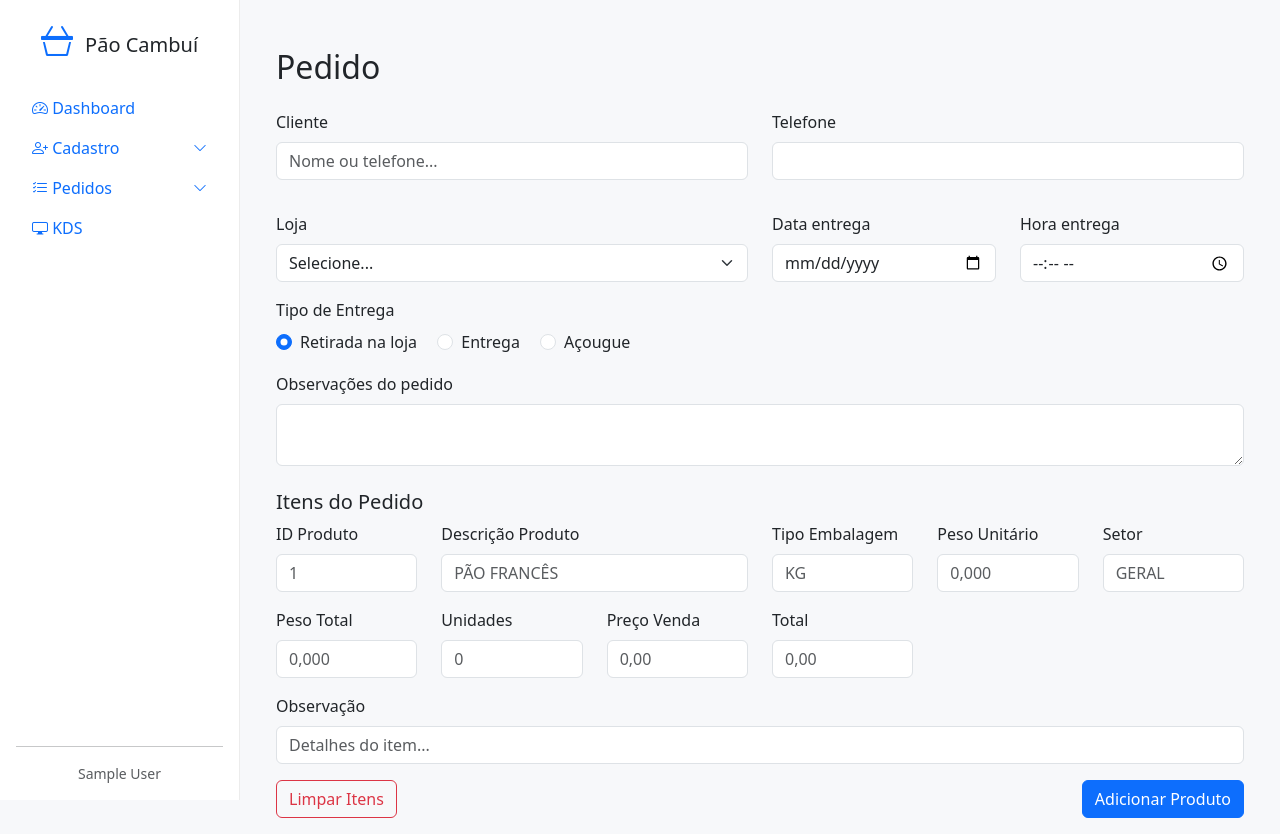
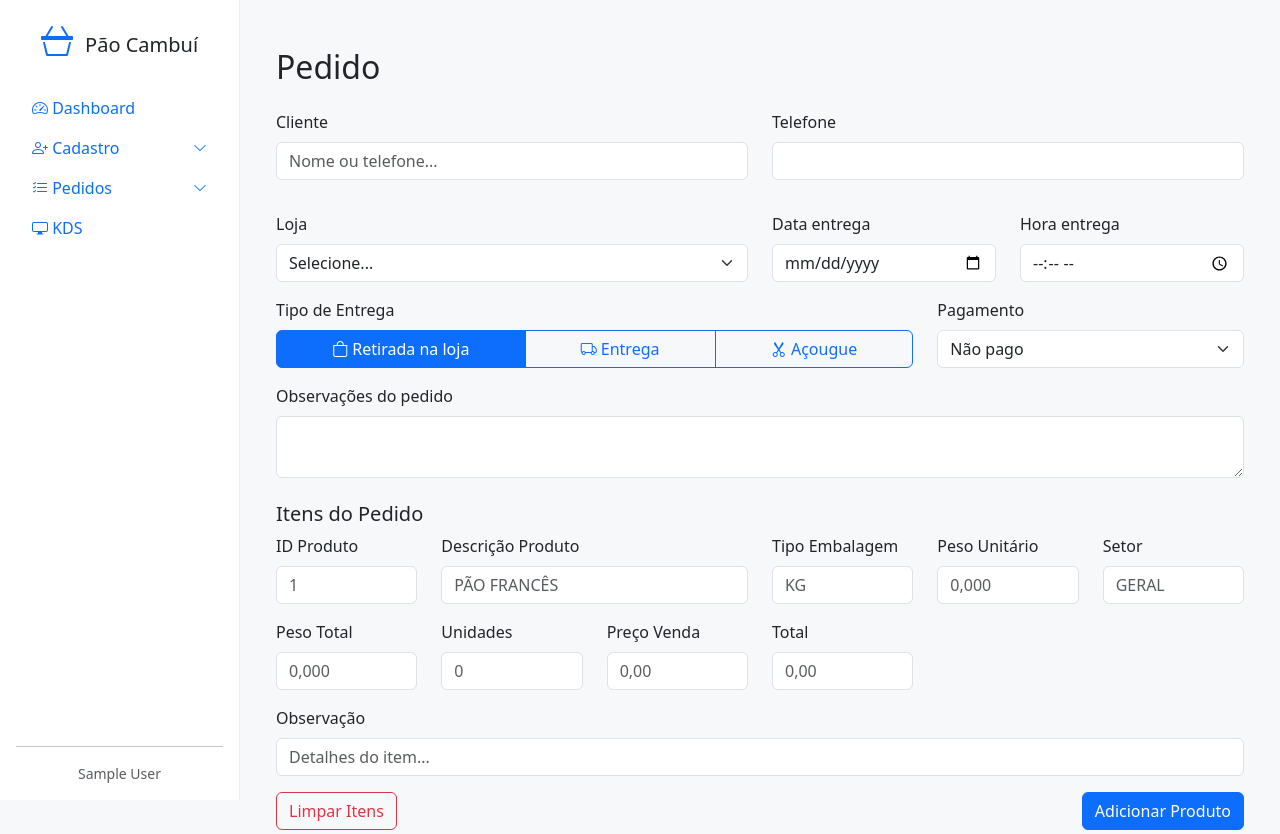
Before and after one commit to jgfpedra/projeto-padaria-kds-antigo, a Flask app: page /pedido in a window 1280 px wide. Shown: the top 834 px of the page. Run offline with Flask 3, Linux system fonts and the light colour scheme; the visitor is signed in with stand-in values (Sample User, id 1); data that the repository does not hold is empty; parts of the project's set-up code (start-up, migrations or seed data) failed here and were passed over; some libraries are stand-ins or nearby versions.

Commit message:
feat: pago button

```diff
--- a/app/api_routes.py
+++ b/app/api_routes.py
@@ -191,6 +191,7 @@ def salvar_pedido():
     try:
         cursor = conn.cursor()
         id_pedido = data.get("id_pedido")
+        pago = 1 if str(data.get("pago", 0)) in ("1", "true", "True") else 0
         novo_pedido = False
         if id_pedido:
             cursor.execute(
@@ -210,7 +211,8 @@ def salvar_pedido():
                         hora_entrega = %s,
                         telefone = %s,
                         observacoes = %s,
-                        tipo_entrega = %s
+                        tipo_entrega = %s,
+                        pago = %s
                     WHERE id = %s
                 """,
                     (
@@ -221,6 +223,7 @@ def salvar_pedido():
                         data["telefone"],
                         data["observacoes"],
                         data["tipo_entrega"],
+                        pago,
                         id_pedido,
                     ),
                 )
@@ -237,8 +240,8 @@ def salvar_pedido():
             cursor.execute(
                 """
                 INSERT INTO pedidos (id_cliente, id_loja, data_entrega,
-                hora_entrega, telefone, observacoes, tipo_entrega, id_status)
-                VALUES (%s, %s, %s, %s, %s, %s, %s, %s)
+                hora_entrega, telefone, observacoes, tipo_entrega, id_status, pago)
+                VALUES (%s, %s, %s, %s, %s, %s, %s, %s, %s)
                 RETURNING id
             """,
                 (
@@ -250,6 +253,7 @@ def salvar_pedido():
                     data["observacoes"],
                     data["tipo_entrega"],
                     data.get("id_status", None),
+                    pago,
                 ),
             )
             id_pedido = cursor.fetchone()[0]
@@ -390,14 +394,14 @@ def buscar_pedido_edicao(id):
             """
             SELECT id_cliente, id_loja,
             data_entrega, hora_entrega,
-            telefone, observacoes, tipo_entrega, id_status
+            telefone, observacoes, tipo_entrega, id_status, pago
             FROM pedidos
             WHERE id = %s
         """,
             (id,),
         )
         pedido_row = cursor_app.fetchone()
-
+        print(pedido_row)
         if not pedido_row:
             return jsonify({"erro": "Pedido não encontrado"}), 404
 
@@ -440,11 +444,12 @@ def buscar_pedido_edicao(id):
             "endereco": cliente_row[2],
             "observacao_endereco": cliente_row[3] or "",
             "tipo_entrega": pedido_row[6],
-            "id_status": pedido_row[7],  # 🔥 agora traz o id_status também
+            "id_status": pedido_row[7],
             "id_loja": id_loja,
             "data_entrega": pedido_row[2].isoformat(),
             "hora_entrega": pedido_row[3].strftime("%H:%M"),
             "observacoes": pedido_row[5],
+            "pago": pedido_row[8],
             "itens": [],
         }
 
--- a/app/repo/pedido.py
+++ b/app/repo/pedido.py
@@ -168,6 +168,12 @@ def buscar_impresso(cursor, id_pedido):
     return row[0] if row else ""
 
 
+def buscar_pago(cursor, id_pedido):
+    cursor.execute("SELECT pago FROM pedidos p WHERE p.id = %s", (id_pedido,))
+    row = cursor.fetchone()
+    return row[0] if row else ""
+
+
 def buscar_valor_total(cursor, id_pedido):
     cursor.execute(
         """
--- a/app/templates/gestao_encomendas.html
+++ b/app/templates/gestao_encomendas.html
@@ -629,6 +629,7 @@
       }
 
       // ===== ORDENAR =====
+      console.log(pedidos);
       pedidos.sort((a, b) => {
         const ordenarPor = document.getElementById("ordenar_por").value;
         const ordem = document.getElementById("ordem").value; // 'asc' | 'desc'
@@ -755,7 +756,11 @@
                   ${pedido.status_descricao ? `<span class="sep">—</span><span class="linha-status ${statusClasse}">${pedido.status_descricao}</span>` : ""}
                 </div>
                 <div class="linha-badges">
+                  <div class="linha-badges">
                   <span class="badge bg-primary">#${pedido.id}</span>
+                  ${pedido.pago
+                    ? `<span class="badge bg-success"><i class="bi bi-cash-coin"></i> PAGO</span>`
+                    : `<span class="badge bg-danger"><i class="bi bi-cash-coin"></i> NÃO PAGO</span>`}
                   ${pedido.impresso
                     ? `<span class="badge bg-success"><i class="bi bi-printer"></i> Impresso</span>`
                     : `<span class="badge bg-secondary"><i class="bi bi-printer"></i> Não impresso</span>`}
--- a/app/templates/pedido.html
+++ b/app/templates/pedido.html
@@ -48,42 +48,39 @@
         <input type="time" class="form-control" id="hora" name="hora" />
       </div>
     </div>
-    <!-- Tipo de Entrega -->
-    <div class="mb-3">
-      <label class="form-label">Tipo de Entrega</label><br />
-      <div class="form-check form-check-inline">
-        <input
-          class="form-check-input"
-          type="radio"
-          name="tipo_entrega"
-          id="retirada"
-          value="retirada"
-          checked
-        />
-        <label class="form-check-label" for="retirada">Retirada na loja</label>
+    <!-- Tipo de Entrega + Pagamento -->
+    <div class="row align-items-end">
+      <div class="col-md-8 mb-3">
+        <label class="form-label">Tipo de Entrega</label>
+        <div class="btn-group w-100" role="group" aria-label="Tipo de entrega">
+          <input type="radio" class="btn-check" name="tipo_entrega" id="retirada"
+                 value="retirada" autocomplete="off" checked />
+          <label class="btn btn-outline-primary" for="retirada">
+            <i class="bi bi-bag"></i> Retirada na loja
+          </label>
+
+          <input type="radio" class="btn-check" name="tipo_entrega" id="entrega"
+                 value="entrega" autocomplete="off" />
+          <label class="btn btn-outline-primary" for="entrega">
+            <i class="bi bi-truck"></i> Entrega
+          </label>
+
+          <input type="radio" class="btn-check" name="tipo_entrega" id="acougue"
+                 value="acougue" autocomplete="off" />
+          <label class="btn btn-outline-primary" for="acougue">
+            <i class="bi bi-scissors"></i> Açougue
+          </label>
+        </div>
       </div>
-      <div class="form-check form-check-inline">
-        <input
-          class="form-check-input"
-          type="radio"
-          name="tipo_entrega"
-          id="entrega"
-          value="entrega"
-        />
-        <label class="form-check-label" for="entrega">Entrega</label>
+
+      <div class="col-md-4 mb-3">
+        <label for="pago" class="form-label">Pagamento</label>
+        <select class="form-select" id="pago" name="pago">
+          <option value="0" selected>Não pago</option>
+          <option value="1">Pago</option>
+        </select>
       </div>
-      <div class="form-check form-check-inline">
-        <input
-          class="form-check-input"
-          type="radio"
-          name="tipo_entrega"
-          id="acougue"
-          value="acougue"
-        />
-        <label class="form-check-label" for="balcao">Açougue</label>
-      </div>
-    </div>
-    <!-- Endereço (somente se for entrega) -->
+    </div>    <!-- Endereço (somente se for entrega) -->
     <div id="endereco-container" style="display: none">
       <div class="mb-3">
         <label class="form-label">Endereço</label>
@@ -910,6 +907,7 @@
         telefone,
         observacoes,
         tipo_entrega,
+        pago: document.getElementById("pago").value === "1" ? 1 : 0,
         itens,
         id_status: idPedidoExistente ? undefined : 0,
       };
@@ -1074,9 +1072,9 @@
             $("#endereco").val(pedido.endereco);
             $('textarea[name="observacoes"]').val(pedido.observacoes);
             $("#obs_endereco").val(pedido.obs_endereco || "");
-
+            $("#pago").val(pedido.pago ? "1" : "0");
             if (pedido.id_status === 6) {
-              $("#balcao").prop("checked", true);
+              $("#acougue").prop("checked", true);
               $("#endereco-container").hide();
             } else if (pedido.tipo_entrega === "entrega") {
               $("#entrega").prop("checked", true);
```
Also changed, not shown: app/services/pedido.py (+7 -0 lines), 1 other file.
